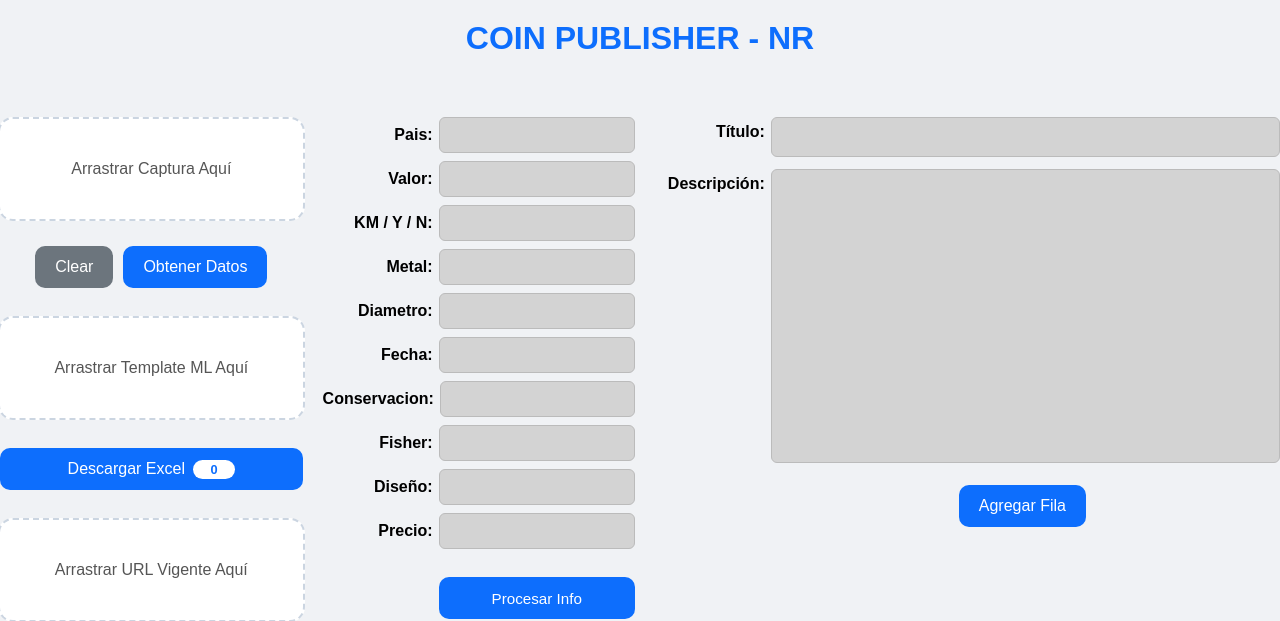
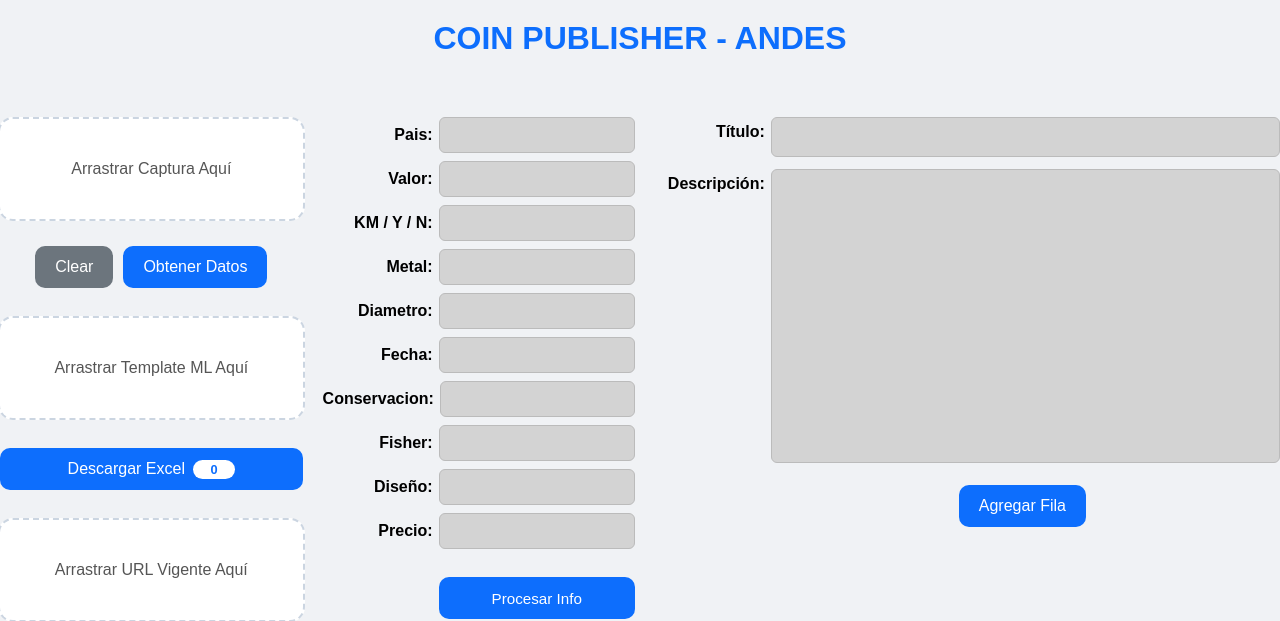
Before and after one commit to numismaticarosario/andescoin, a Python web app: template Templates/Index.html in a window 1280 px wide. Shown: the top 621 px of the page. Run offline with Jinja, Linux system fonts and the light colour scheme; the template is opened without the code that fills it, so the values that code supplies are empty; some libraries are stand-ins or nearby versions.

Commit message:
Update Index.html

```diff
--- a/Templates/Index.html
+++ b/Templates/Index.html
@@ -2,7 +2,7 @@
 <html lang="es">
 <head>
   <meta charset="utf-8" />
-  <title>COIN PUBLISHER</title>
+  <title>ANDES COIN PUBLISHER</title>
   <style>
     body { margin: 0; background: #f0f2f5; font-family: Arial, sans-serif; display: flex; flex-direction: column; align-items: center; min-height: 100vh; }
     h1 { font-size: 2rem; color: #0d6efd; margin: 20px 0 40px 0; text-align: center; }
@@ -108,7 +108,7 @@
   </style>
 </head>
 <body>
-  <h1>COIN PUBLISHER - NR</h1>
+  <h1>COIN PUBLISHER - ANDES</h1>
   <div class="layout">
     <div class="left-panel">
       <!-- DROPZONE CAPTURAS -->
```
